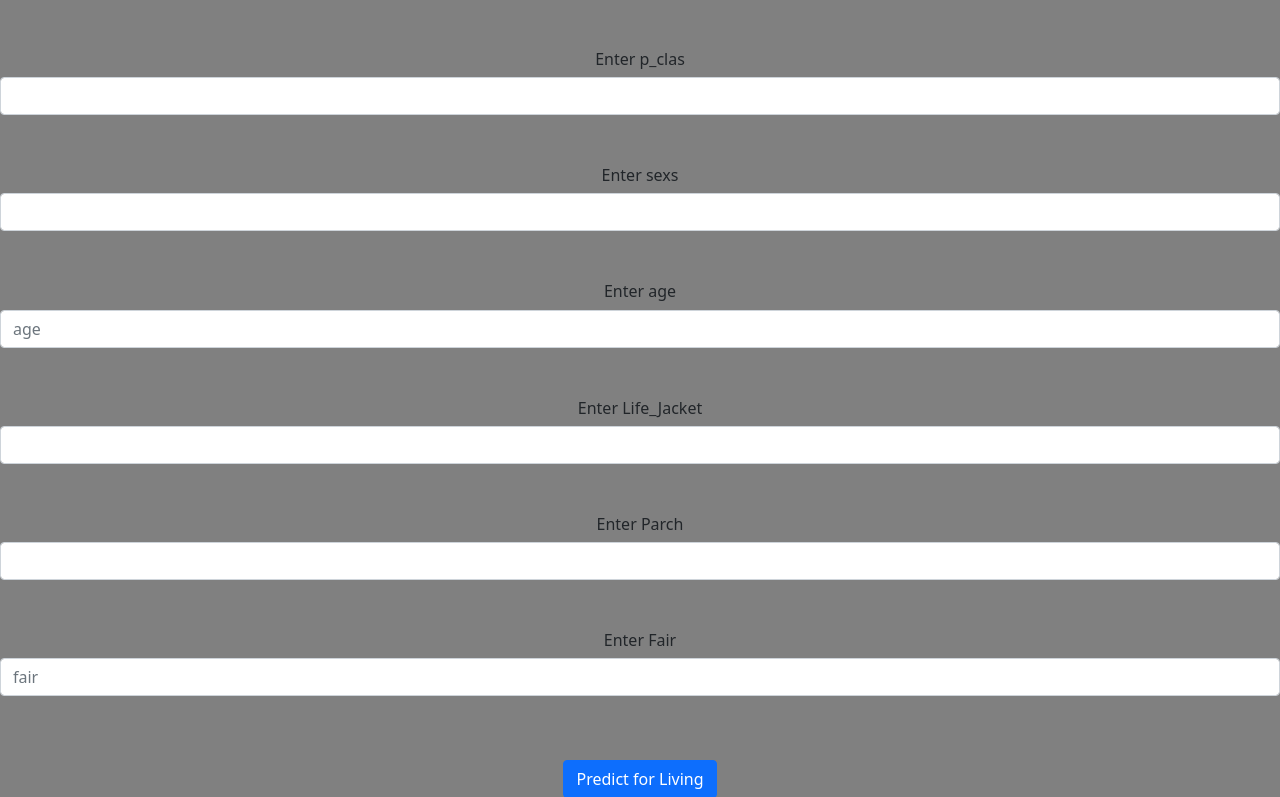
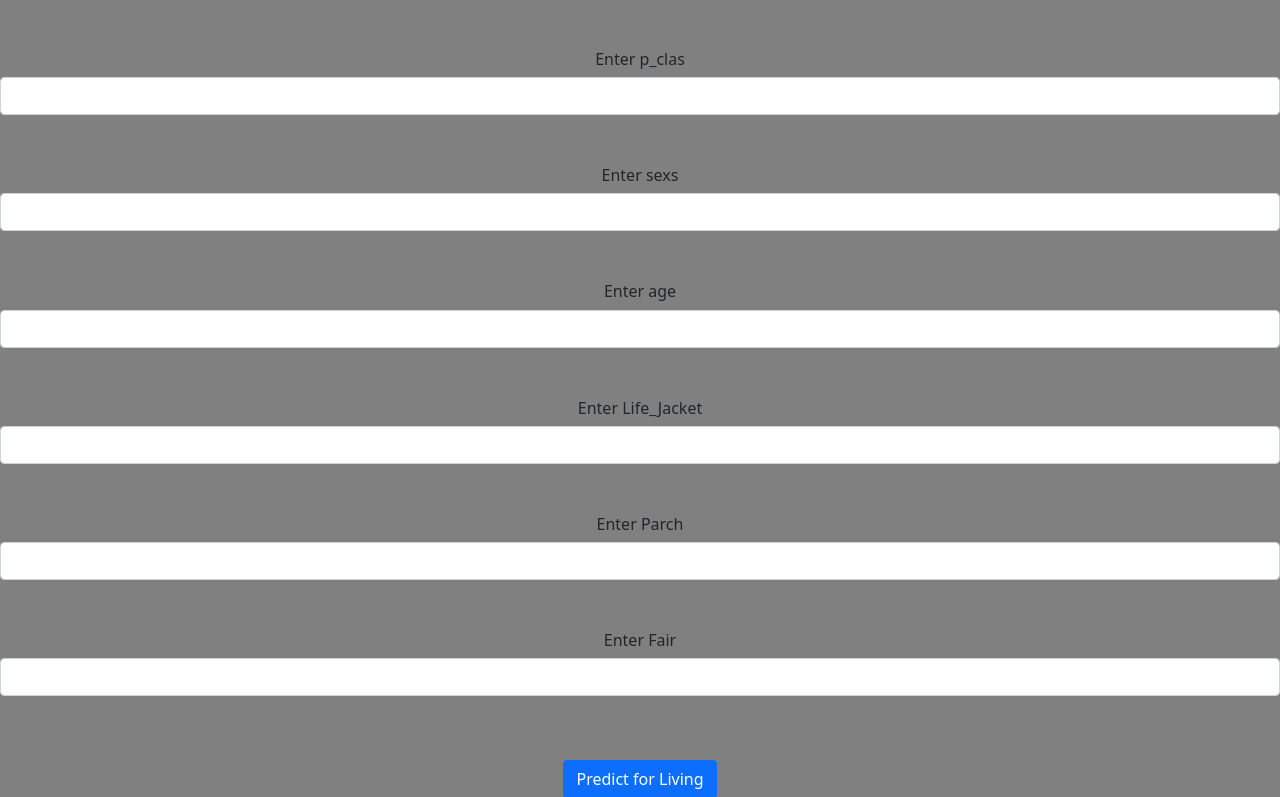
Before and after one commit to MANGAL2002/kn, a Flask app: page / in a window 1280 px wide. Shown: the part 143-940 px from the top of the page. Run offline with Flask 2, Linux system fonts and the light colour scheme; parts of the project's set-up code (start-up, migrations or seed data) failed here and were passed over.

Commit message:
Update index.html

```diff
--- a/templates/index.html
+++ b/templates/index.html
@@ -50,7 +50,7 @@ div {text-align: center;}
 <br>
 <div>
 <label for="floatingInput"><h6>Enter age</h6></label>
-<input type="number" class="form-control" id="exp2" name="exp2" step="any" min="0" max="100" placeholder="age" required="required">
+<input type="number" class="form-control" id="exp2" name="exp2" step="any" min="0" max="100" required="required">
 
 </div>
 
@@ -73,7 +73,7 @@ div {text-align: center;}
 <br>
 <div>
 <label for="floatingInput"><h6>Enter Fair</h6></label>
-<input type="number" class="form-control" id="exp5" name="exp5" step="any" min="0" max="10000" placeholder="fair" required="required">
+<input type="number" class="form-control" id="exp5" name="exp5" step="any" min="0" max="10000"  required="required">
 
 </div>
 
```
